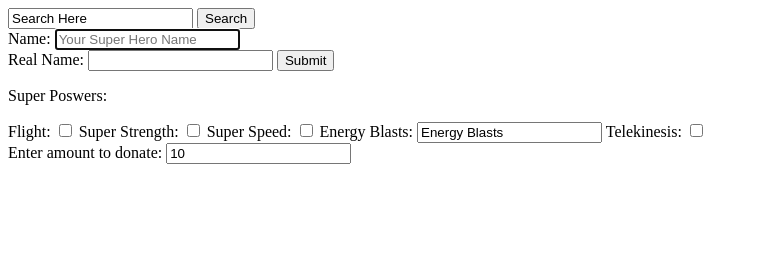
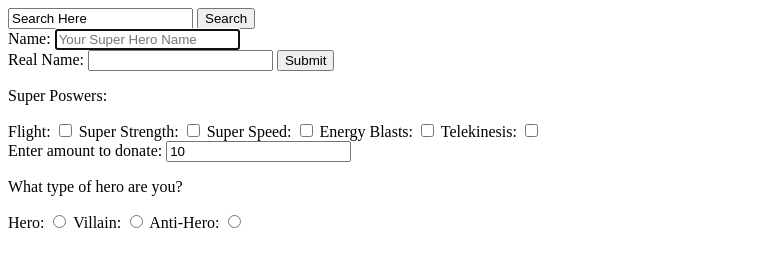
Before and after one commit to kaylalr/CIT-261-Portfolio, a plain HTML site: page NoviceToNinja/CH8_Forms/index.html in a window 1280 px wide. Shown: the whole page, without its empty margins (0-758 px from the left). Drawn offline with Linux system fonts and the light colour scheme.

Commit message:
Updating Chapter 8 from NtoN

```diff
--- a/NoviceToNinja/CH8_Forms/formsPractice.js
+++ b/NoviceToNinja/CH8_Forms/formsPractice.js
@@ -47,5 +47,11 @@ function makeHero(event) {
     console.log(hero.name);
     hero.realName = formHero.realName.value;
     console.log(JSON.stringify((hero.realName)));
+    hero.powers = [];
+    for (let i=0; i < form.powers.lenght; i++) {
+        if (form.powers[i].checked) {
+            hero.powers.push(form.posers[i].value);
+        }
+    }
     return hero;
 }
--- a/NoviceToNinja/CH8_Forms/index.html
+++ b/NoviceToNinja/CH8_Forms/index.html
@@ -32,7 +32,7 @@
             <input type='checkbox' id='speed' value='Super Speed' name='powers'>
         </label>
         <label for='energy'>Energy Blasts:
-            <input type='checkbos' id='energy' value='Energy Blasts' name='powers'>
+            <input type='checkbox' id='energy' value='Energy Blasts' name='powers'>
         </label>
         <label for='telekinesis'>Telekinesis:
             <input type='checkbox' id='telekinesis' value='Telekinesis' name='powers'>
@@ -42,7 +42,16 @@
 <!--        The value field is initially set to 10.  It's pre-filled to reccommend the donation amount.-->
         <input type='text' id='donation-amount' name='donationAmount' value='10'>
     </label>
-    <div></div>
+    <p>What type of hero are you?</p>
+    <label for='hero'>Hero:
+        <input type='radio' name='category' value='Hero' id='hero'>
+    </label>
+    <label for='villain'>Villain:
+        <input type='radio' name='category' value='Villain' id='villain'>
+    </label>
+    <label for='anti-hero'>Anti-Hero:
+        <input type='radio' name='category' value='AntiHero' id='anti-hero'>
+    </label>
     <script src='formsPractice.js'></script>
 </body>
 </html>
```
Also changed, not shown: classScheduler.html (deleted, +0 -14 lines).
